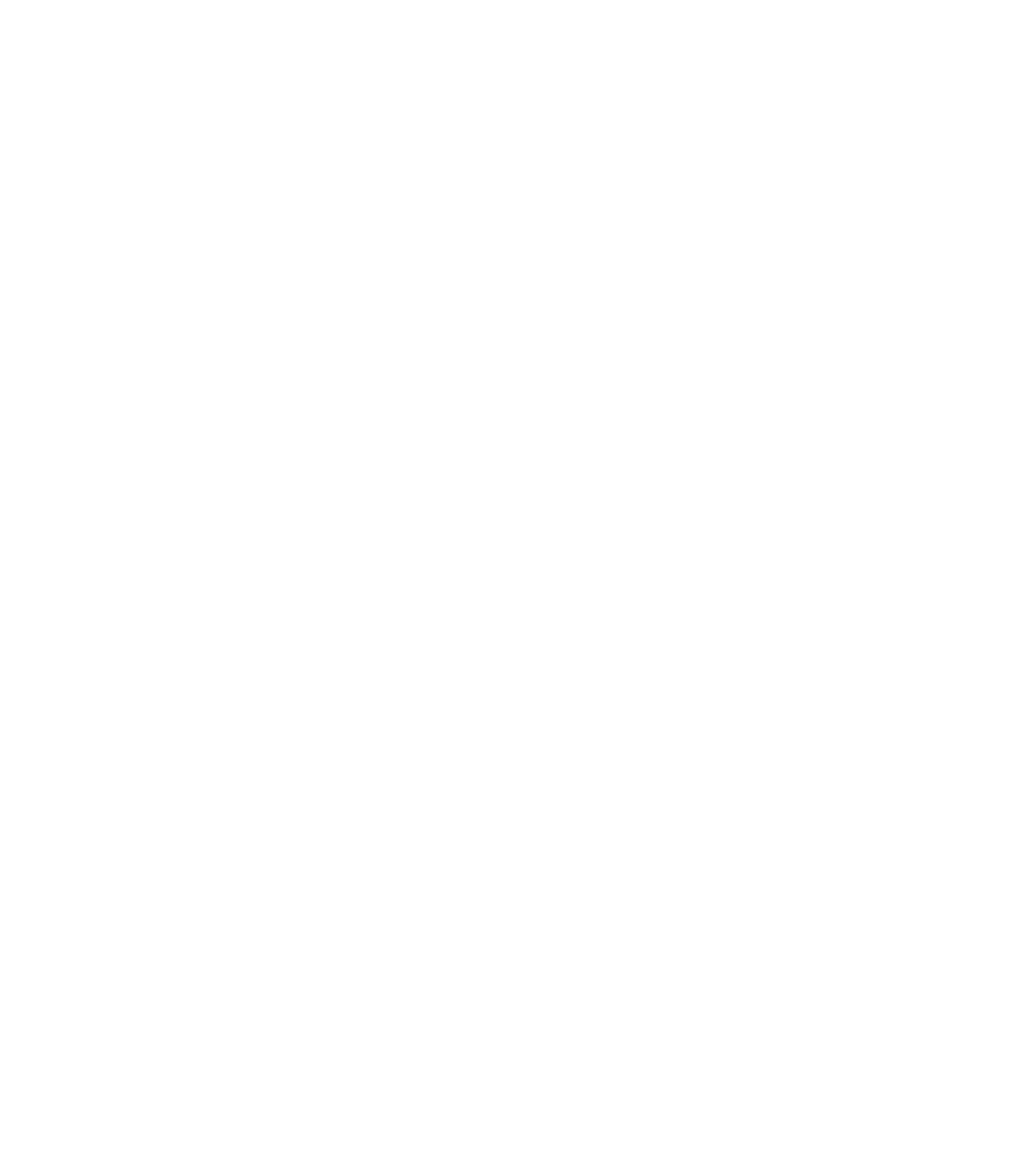
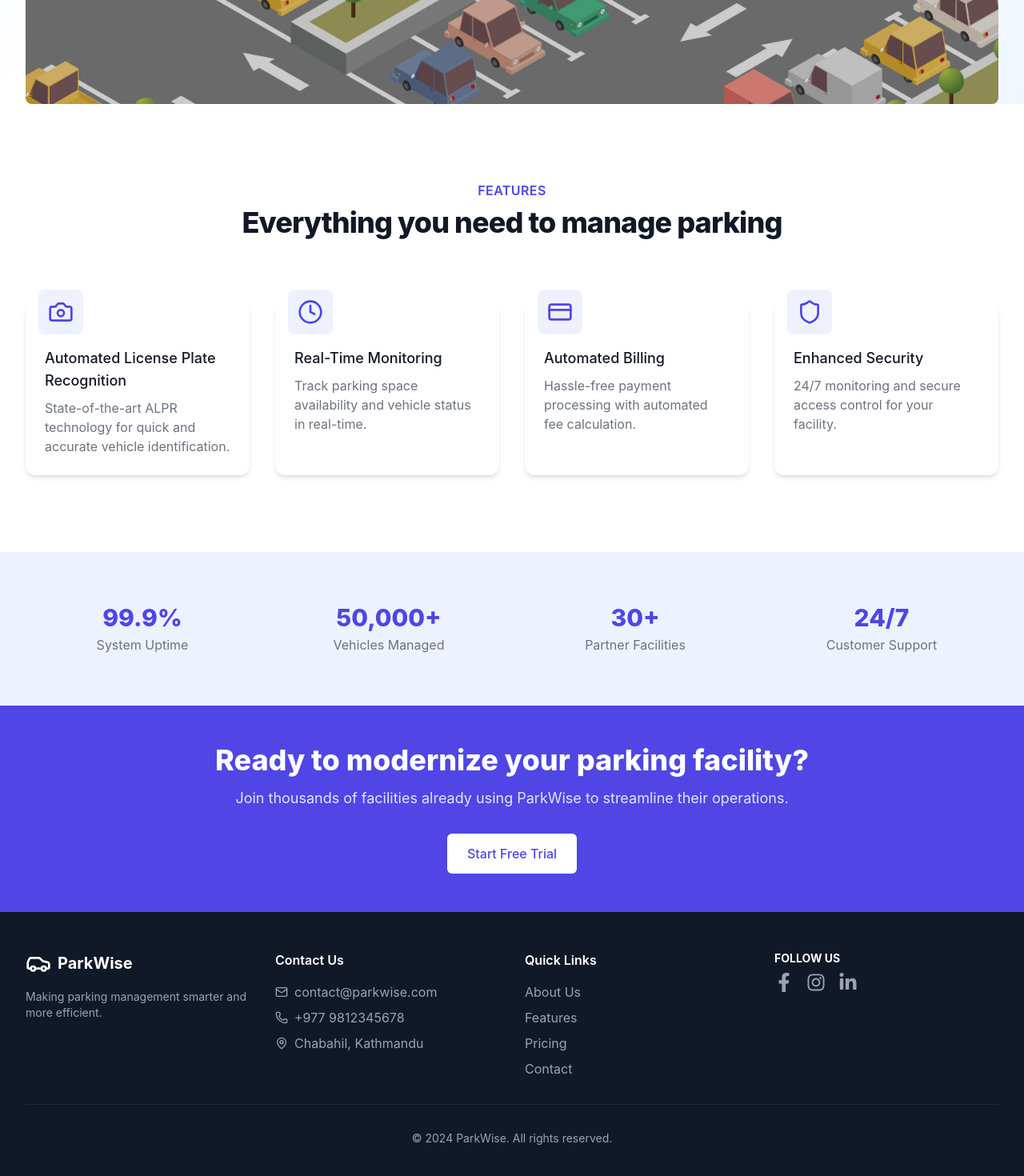
Before and after one commit to UtsavAdhikari3/SmartPark, a React (Create React App) app in the folder parking-management-frontend/: page / in a window 1280 px wide. Shown: the part 800-2270 px from the top of the page at 80% size. Before the commit the page ends 800 px from the top, so only its background shows below. Built offline with nearby package versions, Linux system fonts and the light colour scheme.

Commit message:
added more content for root

```diff
--- a/parking-management-frontend/package.json
+++ b/parking-management-frontend/package.json
@@ -9,6 +9,7 @@
     "moment": "^2.30.1",
     "react": "^19.0.0",
     "react-dom": "^19.0.0",
+    "react-icons": "^5.4.0",
     "react-router-dom": "^7.0.2",
     "react-scripts": "5.0.1",
     "web-vitals": "^4.2.4"
--- a/parking-management-frontend/src/components/LandingPage.js
+++ b/parking-management-frontend/src/components/LandingPage.js
@@ -1,11 +1,59 @@
 import React from "react";
 import { Link } from "react-router-dom";
-import { Car, User, UserCircle } from "lucide-react";
+import {
+  Car,
+  User,
+  UserCircle,
+  Clock,
+  CreditCard,
+  Shield,
+  BarChart,
+  Camera,
+  Mail,
+  Phone,
+  MapPin,
+} from "lucide-react";
+import { FaFacebookF, FaInstagram, FaLinkedinIn } from "react-icons/fa";
 
 const LandingPage = () => {
+  const features = [
+    {
+      icon: <Camera className="h-8 w-8 text-indigo-600" />,
+      title: "Automated License Plate Recognition",
+      description:
+        "State-of-the-art ALPR technology for quick and accurate vehicle identification.",
+    },
+    {
+      icon: <Clock className="h-8 w-8 text-indigo-600" />,
+      title: "Real-Time Monitoring",
+      description:
+        "Track parking space availability and vehicle status in real-time.",
+    },
+    {
+      icon: <CreditCard className="h-8 w-8 text-indigo-600" />,
+      title: "Automated Billing",
+      description:
+        "Hassle-free payment processing with automated fee calculation.",
+    },
+    {
+      icon: <Shield className="h-8 w-8 text-indigo-600" />,
+      title: "Enhanced Security",
+      description:
+        "24/7 monitoring and secure access control for your facility.",
+    },
+  ];
+
+  const stats = [
+    { number: "99.9%", label: "System Uptime" },
+    { number: "50,000+", label: "Vehicles Managed" },
+    { number: "30+", label: "Partner Facilities" },
+    { number: "24/7", label: "Customer Support" },
+  ];
+
   return (
-    <div className="min-h-screen bg-gradient-to-br from-blue-50 to-indigo-100">
-      <nav className="bg-white shadow-md">
+    <div className="min-h-screen bg-white">
+      {/* Navigation */}
+      <nav className="bg-white shadow-md fixed w-full z-10">
         <div className="max-w-7xl mx-auto px-4 sm:px-6 lg:px-8">
           <div className="flex justify-between h-16">
             <div className="flex items-center">
@@ -34,16 +82,20 @@
         </div>
       </nav>
 
+      {/* Hero Section */}
+      <div className="pt-16 bg-gradient-to-br from-indigo-50 via-white to-blue-50">
         <div className="max-w-7xl mx-auto px-4 sm:px-6 lg:px-8 py-20">
           <div className="text-center">
             <h1 className="text-4xl tracking-tight font-extrabold text-gray-900 sm:text-5xl md:text-6xl">
               <span className="block">Smart Parking Solutions</span>
-            <span className="block text-indigo-600">for Modern Facilities</span>
+              <span className="block text-indigo-600">
+                for Modern Facilities
+              </span>
             </h1>
             <p className="mt-3 max-w-md mx-auto text-base text-gray-500 sm:text-lg md:mt-5 md:text-xl md:max-w-3xl">
-            Streamline your parking operations with our advanced management
-            system. Real-time monitoring, automated entry/exit, and
-            comprehensive reporting.
+              Transform your parking facility with our intelligent management
+              system. Streamline operations, enhance security, and improve user
+              experience.
             </p>
             <div className="mt-5 max-w-md mx-auto sm:flex sm:justify-center md:mt-8">
               <div className="rounded-md shadow">
@@ -54,9 +106,206 @@
                   Get Started
                 </Link>
               </div>
+              <div className="mt-3 sm:mt-0 sm:ml-3">
+                <a
+                  href="#features"
+                  className="w-full flex items-center justify-center px-8 py-3 border border-transparent text-base font-medium rounded-md text-indigo-600 bg-white hover:bg-gray-50 md:py-4 md:text-lg md:px-10"
+                >
+                  Learn More
+                </a>
               </div>
             </div>
           </div>
+        </div>
+
+        {/* Placeholder for parking illustration */}
+        {/* Placeholder for parking illustration */}
+        <div className="relative w-full h-64 sm:h-72 md:h-96 mt-8">
+          <div className="absolute inset-0 bg-gradient-to-r from-blue-400 to-indigo-500 rounded-lg mx-4 sm:mx-6 lg:mx-8 overflow-hidden">
+            <img
+              src="/hero.jpg" // Free image from Unsplash
+              alt="Smart Parking System"
+              className="w-full h-full object-cover"
+            />
+            <div className="absolute inset-0 bg-black bg-opacity-20"></div>
+          </div>
+        </div>
+      </div>
+
+      {/* Features Section */}
+      <div id="features" className="py-24 bg-white">
+        <div className="max-w-7xl mx-auto px-4 sm:px-6 lg:px-8">
+          <div className="lg:text-center">
+            <h2 className="text-base text-indigo-600 font-semibold tracking-wide uppercase">
+              Features
+            </h2>
+            <p className="mt-2 text-3xl leading-8 font-extrabold tracking-tight text-gray-900 sm:text-4xl">
+              Everything you need to manage parking
+            </p>
+          </div>
+
+          <div className="mt-20">
+            <div className="grid grid-cols-1 gap-8 sm:grid-cols-2 lg:grid-cols-4">
+              {features.map((feature, index) => (
+                <div
+                  key={index}
+                  className="relative p-6 bg-white rounded-xl shadow-md hover:shadow-lg transition-shadow"
+                >
+                  <div className="absolute -top-4 left-4 bg-indigo-50 rounded-lg p-3">
+                    {feature.icon}
+                  </div>
+                  <h3 className="mt-8 text-lg font-medium text-gray-900">
+                    {feature.title}
+                  </h3>
+                  <p className="mt-2 text-base text-gray-500">
+                    {feature.description}
+                  </p>
+                </div>
+              ))}
+            </div>
+          </div>
+        </div>
+      </div>
+
+      {/* Stats Section */}
+      <div className="bg-indigo-50 py-16">
+        <div className="max-w-7xl mx-auto px-4 sm:px-6 lg:px-8">
+          <div className="grid grid-cols-2 gap-4 md:grid-cols-4">
+            {stats.map((stat, index) => (
+              <div key={index} className="text-center">
+                <div className="text-3xl font-extrabold text-indigo-600">
+                  {stat.number}
+                </div>
+                <div className="mt-1 text-base text-gray-500">{stat.label}</div>
+              </div>
+            ))}
+          </div>
+        </div>
+      </div>
+
+      {/* CTA Section */}
+      <div className="bg-indigo-600">
+        <div className="max-w-7xl mx-auto py-12 px-4 sm:px-6 lg:px-8">
+          <div className="text-center">
+            <h2 className="text-3xl font-extrabold text-white sm:text-4xl">
+              Ready to modernize your parking facility?
+            </h2>
+            <p className="mt-4 text-lg leading-6 text-indigo-100">
+              Join thousands of facilities already using ParkWise to streamline
+              their operations.
+            </p>
+            <Link
+              to="/login"
+              className="mt-8 inline-flex items-center px-6 py-3 border border-transparent text-base font-medium rounded-md text-indigo-600 bg-white hover:bg-indigo-50"
+            >
+              Start Free Trial
+            </Link>
+          </div>
+        </div>
+      </div>
+
+      {/* Footer */}
+      <footer className="bg-gray-900">
+        <div className="max-w-7xl mx-auto py-12 px-4 sm:px-6 lg:px-8">
+          <div className="grid grid-cols-1 md:grid-cols-4 gap-8">
+            {/* Company Info */}
+            <div className="space-y-4">
+              <div className="flex items-center">
+                <Car className="h-8 w-8 text-white" />
+                <span className="ml-2 text-xl font-bold text-white">
+                  ParkWise
+                </span>
+              </div>
+              <p className="text-gray-400 text-sm">
+                Making parking management smarter and more efficient.
+              </p>
+            </div>
+
+            {/* Contact Info */}
+            <div>
+              <h3 className="text-white font-semibold mb-4">Contact Us</h3>
+              <div className="space-y-2">
+                <div className="flex items-center text-gray-400">
+                  <Mail className="h-4 w-4 mr-2" />
+                  <span>contact@parkwise.com</span>
+                </div>
+                <div className="flex items-center text-gray-400">
+                  <Phone className="h-4 w-4 mr-2" />
+                  <span>+977 9812345678</span>
+                </div>
+                <div className="flex items-center text-gray-400">
+                  <MapPin className="h-4 w-4 mr-2" />
+                  <span>Chabahil, Kathmandu</span>
+                </div>
+              </div>
+            </div>
+
+            {/* Quick Links */}
+            <div>
+              <h3 className="text-white font-semibold mb-4">Quick Links</h3>
+              <div className="space-y-2">
+                <Link
+                  to="/about"
+                  className="block text-gray-400 hover:text-white"
+                >
+                  About Us
+                </Link>
+                <Link
+                  to="/features"
+                  className="block text-gray-400 hover:text-white"
+                >
+                  Features
+                </Link>
+                <Link
+                  to="/pricing"
+                  className="block text-gray-400 hover:text-white"
+                >
+                  Pricing
+                </Link>
+                <Link
+                  to="/contact"
+                  className="block text-gray-400 hover:text-white"
+                >
+                  Contact
+                </Link>
+              </div>
+            </div>
+
+            {/* Social Links */}
+            <div className="space-y-2">
+              <h3 className="text-white text-sm font-bold uppercase">
+                Follow Us
+              </h3>
+              <div className="flex space-x-4">
+                <a
+                  href="https://facebook.com"
+                  className="text-gray-400 hover:text-white transition"
+                >
+                  <FaFacebookF className="h-6 w-6" />
+                </a>
+                <a
+                  href="https://instagram.com"
+                  className="text-gray-400 hover:text-white transition"
+                >
+                  <FaInstagram className="h-6 w-6" />
+                </a>
+                <a
+                  href="https://linkedin.com"
+                  className="text-gray-400 hover:text-white transition"
+                >
+                  <FaLinkedinIn className="h-6 w-6" />
+                </a>
+              </div>
+            </div>
+          </div>
+
+          <div className="mt-8 pt-8 border-t border-gray-800">
+            <p className="text-center text-gray-400 text-sm">
+              © {new Date().getFullYear()} ParkWise. All rights reserved.
+            </p>
+          </div>
+        </div>
+      </footer>
     </div>
   );
 };
```
Also changed, not shown: parking-management-frontend/public/hero.jpg (added), 1 other file (tests, documents, lock files or other folders). Lines whose indentation alone changed are shown as unchanged.
